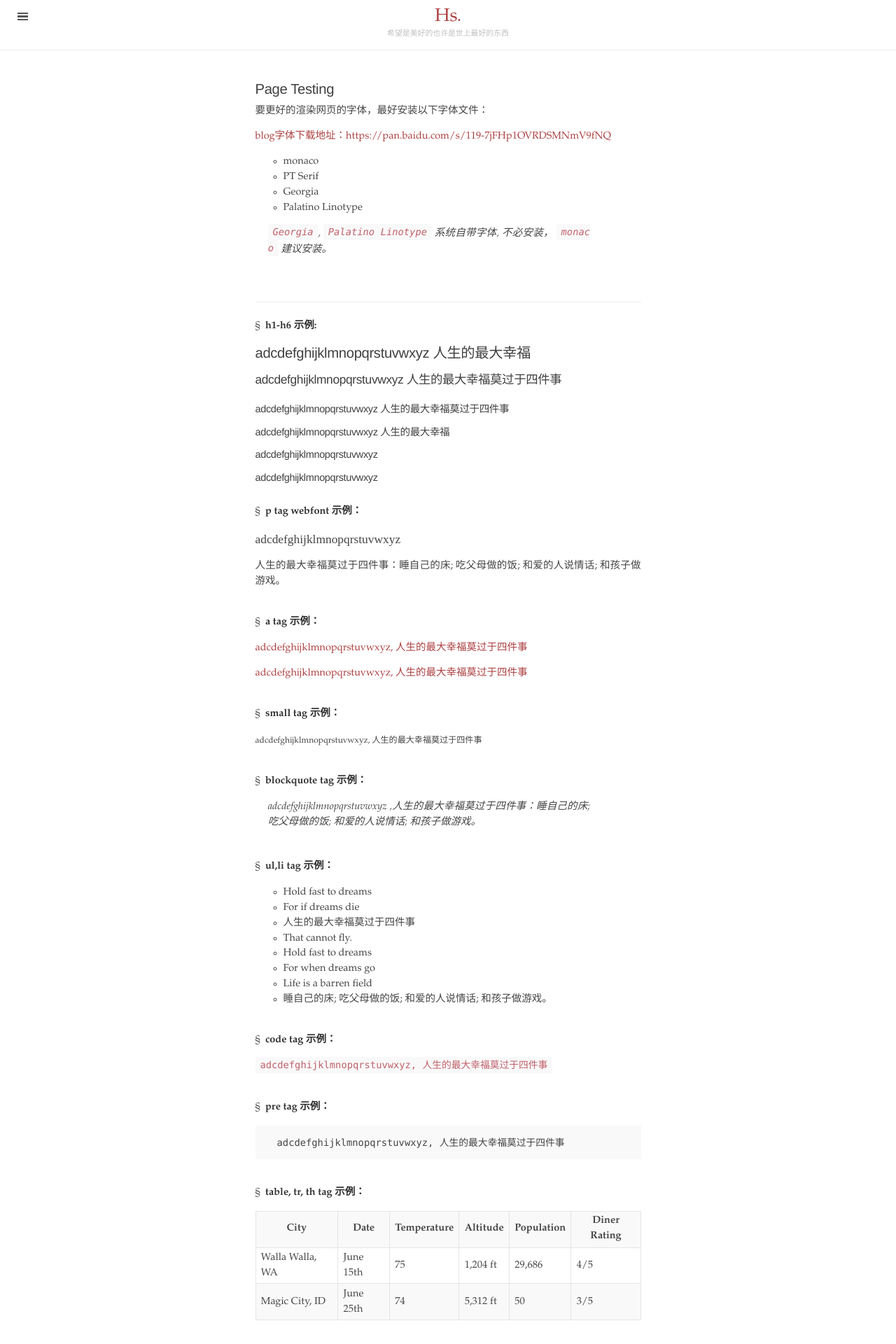
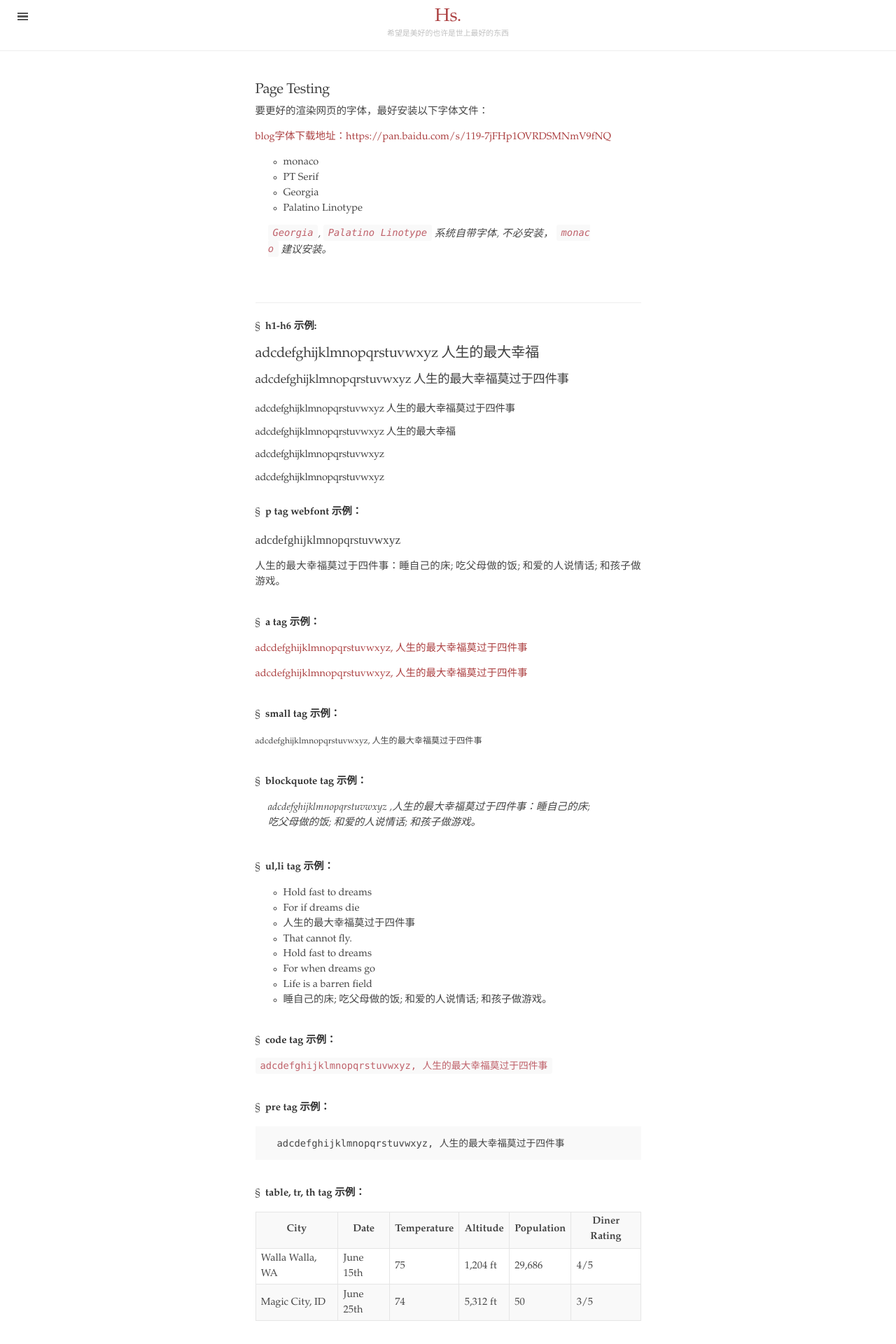
Before and after one commit to symphonyh/blog, a Jekyll site: the page built from about.md, in a window 1280 px wide. Shown: the top 1920 px of the page at 70% size. Built offline with Jekyll 4.4.1, drawn with Linux system fonts in a browser that asks for light colours.

Commit message:
2018-8-18:18:52

```diff
--- a/public/css/ed.css
+++ b/public/css/ed.css
@@ -41,7 +41,7 @@ p,
 ul,
 li,
 small {
-    font-family: "Palatino Linotype", Helvetica, Tahoma, Arial, "Microsoft YaHei", "微软雅黑", sans-serif;
+    font-family: "Palatino Linotype", Helvetica, Tahoma, Arial, KaiTi_GB2312, "Microsoft YaHei",  sans-serif;
 }
 
 /*p {text-indent: 2em;}*/
@@ -107,7 +107,7 @@ body {
 
 code, pre {
     font-size: 0.95em;
-    font-family: monaco, Helvetica, Tahoma, Arial, "Microsoft YaHei", "微软雅黑", sans-serif;
+    font-family: monaco, Helvetica, Tahoma, Arial, "Microsoft YaHei",  sans-serif;
 }
 
 /* links */
@@ -147,7 +147,7 @@ h3,
 h4,
 h5,
 h6 {
-    font-family: Helvetica, Tahoma, Arial, "YaHei Consolas Hybrid", "Microsoft YaHei", "微软雅黑", sans-serif;
+    font-family: "Palatino Linotype", Helvetica, Tahoma, Arial, KaiTi_GB2312, "Microsoft YaHei", sans-serif;
     margin-bottom: .5rem;
     font-weight: 400;
     /*font-size: 1.5rem;*/
@@ -358,7 +358,7 @@ tbody tr:nth-child(odd) th {
 }
 
 .masthead-title small {
-    font-family: Helvetica, Tahoma, Arial, "YaHei Consolas Hybrid", "Microsoft YaHei", "微软雅黑", sans-serif;
+    font-family: "Palatino Linotype", Helvetica, Tahoma, Arial, "YaHei Consolas Hybrid", "Microsoft YaHei",  sans-serif;
     font-size: 0.75rem;
     font-weight: 400;
     color: #c0c0c0;
@@ -433,7 +433,7 @@ h3.masthead-title {
     width: 14rem;
     visibility: hidden;
     overflow-y: auto;
-    font-family: "PT Sans", Helvetica, Arial, "Microsoft YaHei", "微软雅黑", sans-serif;
+    font-family: "Palatino Linotype", Helvetica, Arial, "Microsoft YaHei", sans-serif;
     font-size: .875rem;
     /* 15px */
     color: rgba(255, 255, 255, .6);
```
Also changed, not shown: README.md.
